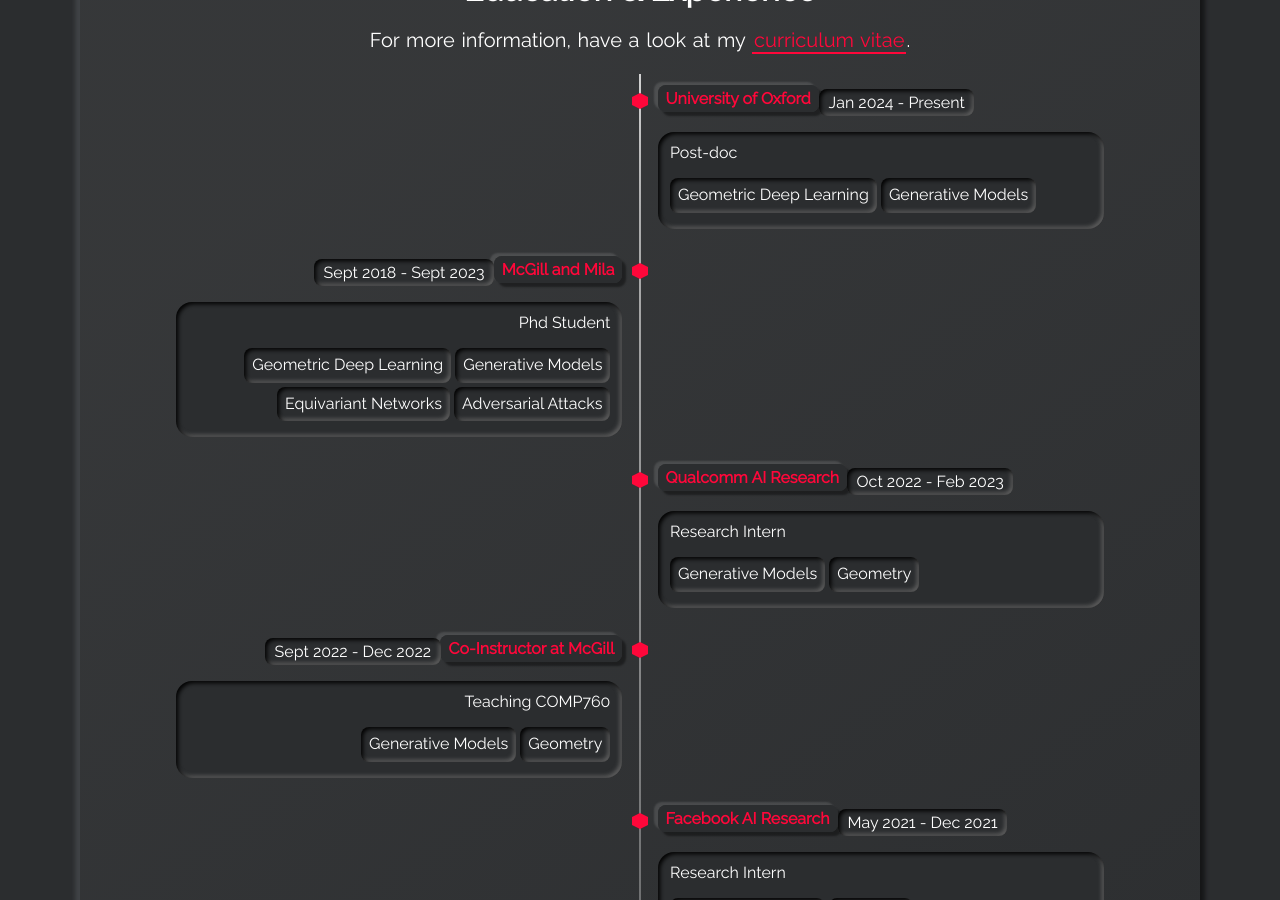
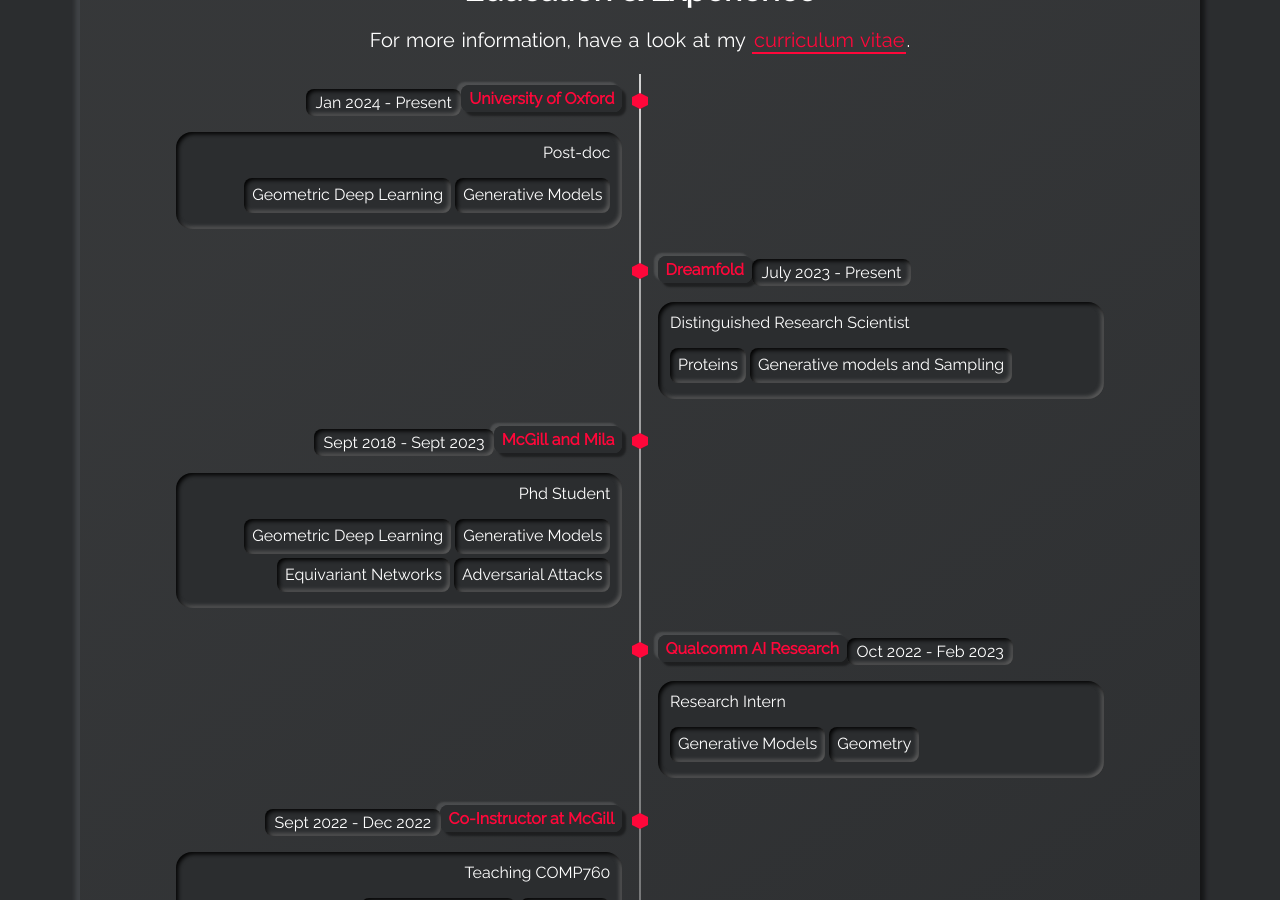
Before and after one commit to joeybose/joeybose.github.io, a Jekyll site: the page built from index.html, in a window 1280 px wide and 900 px high, scrolled down 2562 px. Built offline with Jekyll 4.4.1, drawn with Linux system fonts in a browser that asks for light colours.

Commit message:
updated DF title

```diff
--- a/_data/timeline.yml
+++ b/_data/timeline.yml
@@ -24,6 +24,14 @@
   tags:
     - tag: Geometric Deep Learning
     - tag: Generative Models
+  timeline-side: left
+
+- title: Dreamfold
+  date: July 2023 - Present
+  subtitle: Distinguished Research Scientist
+  tags:
+    - tag: Proteins
+    - tag: Generative models and Sampling
   timeline-side: right
 
 - title: McGill and Mila
```
